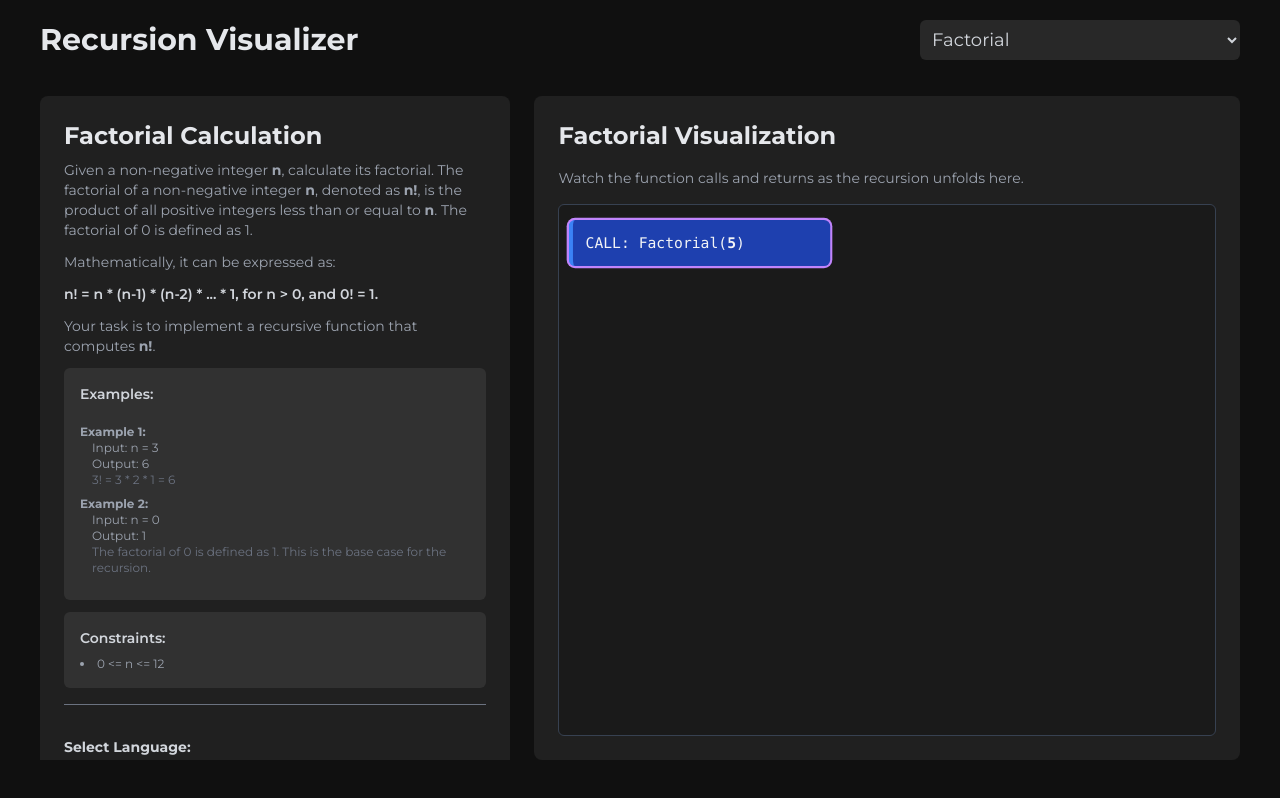
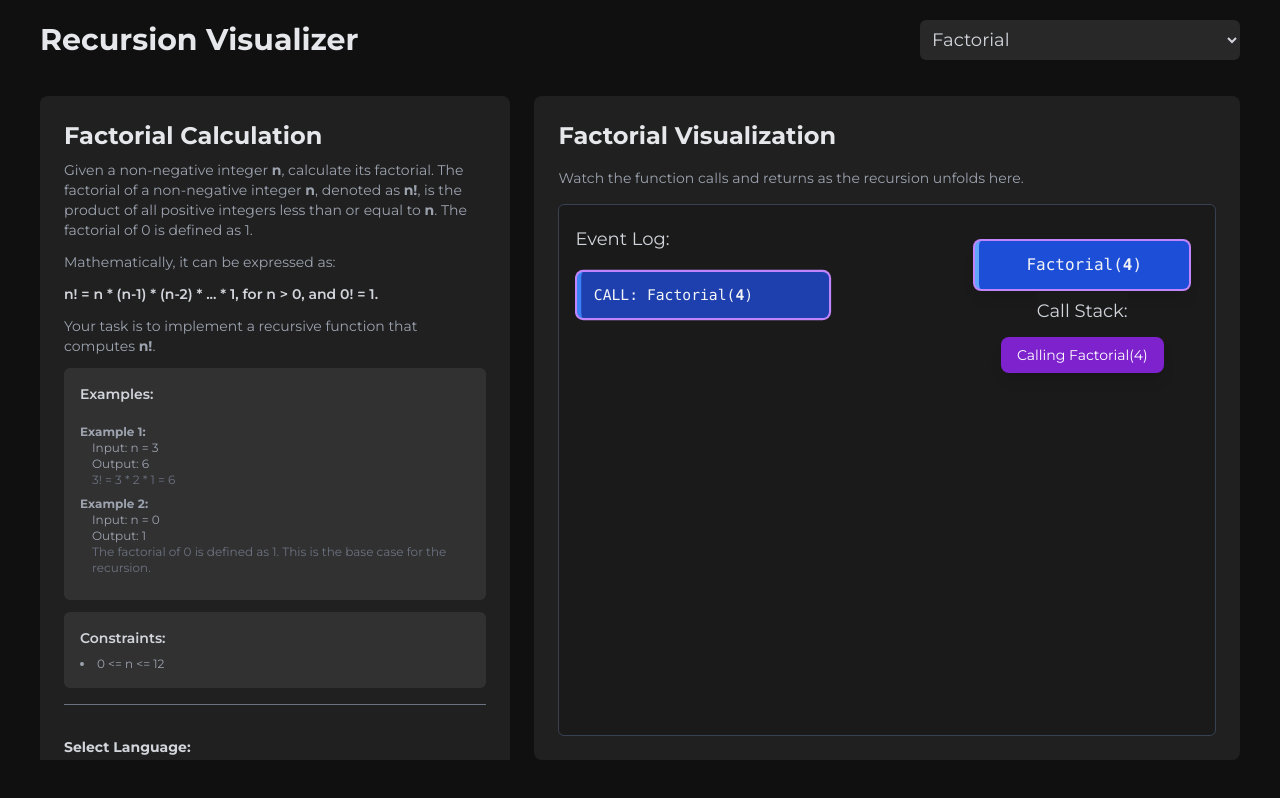
Before and after one commit to Sayantan-dev1003/RecursionVisualizer, a Next.js app in the folder client/: page / in a window 1280 px wide. Both pictures are taken after a click on the button "Run". Built offline with nearby package versions, Linux system fonts and the light colour scheme.

Commit message:
Stack and other UI changes done. Logic of Factorial and Fibonacci working properly.

```diff
--- a/client/src/components/ProblemDescription.js
+++ b/client/src/components/ProblemDescription.js
@@ -20,7 +20,7 @@ const ProblemDescriptions = {
       `0 <= n <= 12`
     ],
     inputType: 'number',
-    defaultInput: 5,
+    defaultInput: 4,
   },
   fibonacci: {
     title: "Fibonacci Sequence",
@@ -48,7 +48,7 @@ const ProblemDescriptions = {
       `0 <= n <= 10`
     ],
     inputType: 'number',
-    defaultInput: 7,
+    defaultInput: 5,
   },
   towerOfHanoi: {
     title: "Tower of Hanoi",
--- a/client/src/components/VisualPanel.js
+++ b/client/src/components/VisualPanel.js
@@ -1,11 +1,72 @@
 'use client';
 
-import React from 'react';
+import React, { useState, useEffect } from 'react';
 
 const VisualPanel = ({ visualizationLog, currentStep, selectedProblem }) => {
+  // State to manage the elements currently visible on the "stack"
+  const [visualStack, setVisualStack] = useState([]);
+  // State to manage the current "narration" message at the top
+  const [currentNarration, setCurrentNarration] = useState("");
+
+  // Helper function to capitalize the first letter and add spaces for camelCase
   const formatProblemName = (problem) => {
     return problem.charAt(0).toUpperCase() + problem.slice(1).replace(/([A-Z])/g, ' $1');
   };
+
+  // Effect to update the visual stack and narration based on the current step
+  useEffect(() => {
+    // Reset stack and narration when problem changes or a new run starts
+    if (currentStep === 0) {
+      setVisualStack([]);
+      setCurrentNarration("");
+    }
+
+    // Process the current log entry for stack and narration updates
+    if (visualizationLog.length > 0 && currentStep < visualizationLog.length) {
+      const entry = visualizationLog[currentStep];
+
+      // Update narration
+      let narrationText = "";
+      if (entry.type === 'call' && entry.problem !== 'towerOfHanoi') {
+        narrationText = `Calling ${formatProblemName(entry.problem)}(${entry.n})`;
+      } else if (entry.type === 'return' && entry.problem !== 'towerOfHanoi') {
+        narrationText = `Returning ${entry.value} from ${formatProblemName(entry.problem)}(${entry.fromN})`;
+      } else if (entry.type === 'move' && entry.problem === 'towerOfHanoi') {
+        narrationText = `MOVE Disk ${entry.disk} from ${entry.from} to ${entry.to}`;
+      } else if (entry.type === 'call' && entry.problem === 'towerOfHanoi') {
+        narrationText = `CALL: TowerOfHanoi(${entry.n}, ${entry.source}, ${entry.auxiliary}, ${entry.destination})`;
+      } else if (entry.type === 'return' && entry.problem === 'towerOfHanoi') {
+        narrationText = `RETURN: from TowerOfHanoi(${entry.fromN})`;
+      }
+      setCurrentNarration(narrationText);
+
+      // Update visual stack only for 'call' and 'return' types (not 'move' for ToH stack)
+      if (selectedProblem !== 'towerOfHanoi') {
+        if (entry.type === 'call') {
+          // Push a new call onto the stack
+          setVisualStack(prevStack => [...prevStack, { ...entry, visualId: entry.id }]);
+        } else if (entry.type === 'return') {
+          // Pop the corresponding call from the stack
+          setVisualStack(prevStack => {
+            const newStack = [...prevStack];
+            // Find the last call entry with the matching ID to remove it
+            const callIndex = newStack.findIndex(
+              item => item.visualId === entry.id && item.type === 'call' // Match by ID and type 'call'
+            );
+            if (callIndex !== -1) {
+              newStack.splice(callIndex, 1); // Remove it
+            }
+            return newStack;
+          });
+        }
+      } else {
+        // For Tower of Hanoi, the stack visualization is different (or not applicable in the same way)
+        // We'll keep the visualStack empty for ToH for this stack representation
+        setVisualStack([]);
+      }
+
+    }
+  }, [currentStep, visualizationLog, selectedProblem]); // Dependencies for useEffect
 
   return (
     <section className='w-full min-h-full bg-[#202020] rounded-lg p-6 flex flex-col'>
@@ -16,18 +77,26 @@ const VisualPanel = ({ visualizationLog, currentStep, selectedProblem }) => {
         Watch the function calls and returns as the recursion unfolds here.
       </p>
 
-      <div className="flex-grow bg-[#1a1a1a] p-4 rounded-md border border-gray-700 overflow-y-auto relative">
+      <div className="flex-grow bg-[#1a1a1a] p-4 rounded-md border border-gray-700 relative flex mobile:flex-col">
         {visualizationLog.length === 0 ? (
-          <p className="text-center text-gray-500 mt-10">Run the function to see the visualization here.</p>
+          <p className="text-center text-gray-500 mt-10  w-full">Run the function to see the visualization here.</p>
         ) : (
-          <div className="space-y-2">
+          <>
+            {/* Left side: Chronological Log of Events */}
+            <div className="w-3/5 mobile:w-full h-[60vh] overflow-y-auto pr-4 mobile:pr-0 mobile:pb-4">
+              <h3 className="text-gray-300 text-lg mb-2 sticky top-0 bg-[#1a1a1a] z-10 py-1">Event Log:</h3>
+              <div className="space-y-2 p-2">
                 {visualizationLog.slice(0, currentStep + 1).map((entry, index) => (
                   <div
-                key={index}
-                className={`w-2/5 mobile:w-1/2 p-3 rounded-md shadow-sm transition-all duration-300 ease-in-out
-                  ${entry.type === 'call'
+                    key={`${entry.id}-${index}`}
+                    className={`w-[70%] p-3 rounded-md shadow-sm transition-all duration-300 ease-in-out
+                      ${entry.type === 'call' && entry.problem !== 'towerOfHanoi'
                         ? 'bg-blue-800 border-l-4 border-blue-500 text-white'
-                    : 'bg-green-800 border-l-4 border-green-500 text-white'
+                        : entry.type === 'return' && entry.problem !== 'towerOfHanoi'
+                          ? 'bg-green-800 border-l-4 border-green-500 text-white'
+                          : entry.type === 'move' && entry.problem === 'towerOfHanoi'
+                            ? 'bg-yellow-800 border-l-4 border-yellow-500 text-yellow-100'
+                            : 'bg-gray-700 text-gray-300'
                       }
                       ${index === currentStep ? 'ring-2 ring-purple-400 scale-105' : ''}
                     `}
@@ -61,6 +130,55 @@ const VisualPanel = ({ visualizationLog, currentStep, selectedProblem }) => {
                   </div>
                 ))}
               </div>
+            </div>
+
+            {selectedProblem !== 'towerOfHanoi' && (
+              <div className="w-2/5 mobile:w-full h-full flex flex-col-reverse items-center justify-end pt-4 pl-4 mobile:pl-0 mobile:pt-4 mobile:border-t mobile:border-l-0 relative">
+
+                <div className="w-full flex-grow flex flex-col items-center justify-start">
+                  {visualStack.map((entry) => (
+                    <div
+                      key={entry.visualId}
+                      className={`
+                        w-11/12 p-3 my-1 rounded-md shadow-lg
+                        transition-all duration-300 ease-in-out transform
+                        ${entry.type === 'call'
+                          ? 'bg-blue-700 border-l-4 border-blue-400 text-white animate-fade-in-up'
+                          : ''
+                        }
+                        ${entry.visualId === visualizationLog[currentStep]?.id && visualizationLog[currentStep]?.type === 'call' ? 'ring-2 ring-purple-400 scale-105' : ''} /* Highlight active call on stack */
+                      `}
+                      style={{ zIndex: visualStack.length - entry.indent }}
+                    >
+                      <p className="font-mono text-sm md:text-base text-gray-100 text-center">
+                        {formatProblemName(entry.problem)}(<span className="font-bold">{entry.n}</span>)
+                      </p>
+                    </div>
+                  ))}
+                  <h3 className=" text-gray-300 text-lg mb-2 sticky top-0 bg-[#1a1a1a] z-10 py-1">Call Stack:</h3>
+                  {currentNarration && (
+                    <div className="bg-purple-700 text-white px-4 py-2 rounded-lg shadow-lg text-center z-10 text-sm animate-fade-in-down">
+                      {currentNarration}
+                    </div>
+                  )}
+                </div>
+              </div>
+            )}
+
+            {selectedProblem === 'towerOfHanoi' && (
+              <div className="w-2/5 mobile:w-full h-full flex flex-col items-center justify-start pt-20 border-l border-gray-700 pl-4 mobile:pl-0 mobile:pt-4 mobile:border-t mobile:border-l-0">
+                <h3 className="text-gray-300 text-lg mb-4">Tower of Hanoi Graphical View:</h3>
+                <div className="flex-grow w-full bg-[#1a1a1a] p-4 rounded-md border border-gray-700 flex items-center justify-center">
+                  <p className="text-gray-500 text-center">
+                    (Graphical Tower of Hanoi visualization will go here!)
+                  </p>
+                </div>
+                <p className="text-gray-400 text-xs mt-4">
+                  (Moves are shown in the Event Log on the left.)
+                </p>
+              </div>
+            )}
+          </>
         )}
       </div>
     </section>
--- a/client/src/styles/globals.css
+++ b/client/src/styles/globals.css
@@ -24,3 +24,55 @@ body {
 ::-webkit-scrollbar-track {
     background-color: #202020;
 }
+
+@keyframes fade-in-up {
+    from {
+        opacity: 0;
+        transform: translateY(20px);
+    }
+
+    to {
+        opacity: 1;
+        transform: translateY(0);
+    }
+}
+
+/* Fade out to bottom (for returning stack calls) - used for elements being removed */
+@keyframes fade-out-down {
+    from {
+        opacity: 1;
+        transform: translateY(0);
+    }
+
+    to {
+        opacity: 0;
+        transform: translateY(20px);
+    }
+}
+
+/* Fade in from top (for current step narration) */
+@keyframes fade-in-down {
+    from {
+        opacity: 0;
+        transform: translateY(-20px);
+    }
+
+    to {
+        opacity: 1;
+        transform: translateY(0);
+    }
+}
+
+
+/* Apply animations */
+.animate-fade-in-up {
+    animation: fade-in-up 0.3s ease-out forwards;
+}
+
+.animate-fade-out-down {
+    animation: fade-out-down 0.3s ease-in forwards;
+}
+
+.animate-fade-in-down {
+    animation: fade-in-down 0.3s ease-out forwards;
+}
```
Lines whose indentation alone changed are shown as unchanged.
